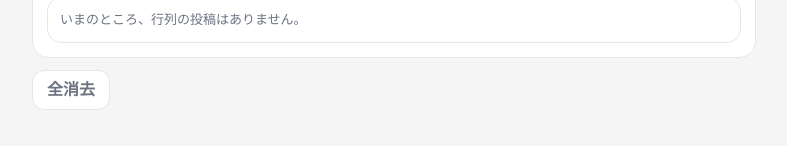
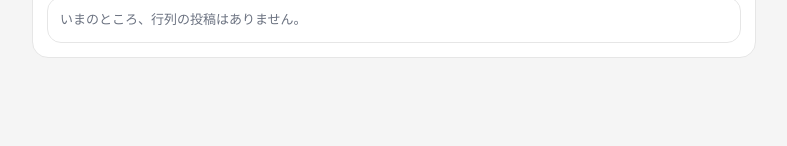
Before and after one commit to yocoshiotsuki1220/queue-watch, a Next.js app: page / in a window 1280 px wide. Shown: the part 406-552 px from the top of the page, without its empty margins (246-1033 px from the left). Built offline with nearby package versions, Linux system fonts and the light colour scheme.

Commit message:
remove clear button (natural expiration only)

```diff
--- a/app/queue/page.tsx
+++ b/app/queue/page.tsx
@@ -731,27 +731,7 @@ export default function QueuePage() {
               ))
             )}
           </div>
-        </div>
-
-        <div style={{ display: "flex", gap: 10, marginTop: 12 }}>
-          <button
-            type="button"
-            onClick={clearAll}
-            style={{
-              height: 40,
-              padding: "0 14px",
-              borderRadius: 12,
-              border: `1px solid ${COLORS.border}`,
-              background: "white",
-              color: COLORS.sub,
-              fontWeight: 900,
-              cursor: "pointer",
-            }}
-          >
-            全消去
-          </button>
-        </div>
-      </div>
+        </div></div>
     </main>
   );
 }
```
